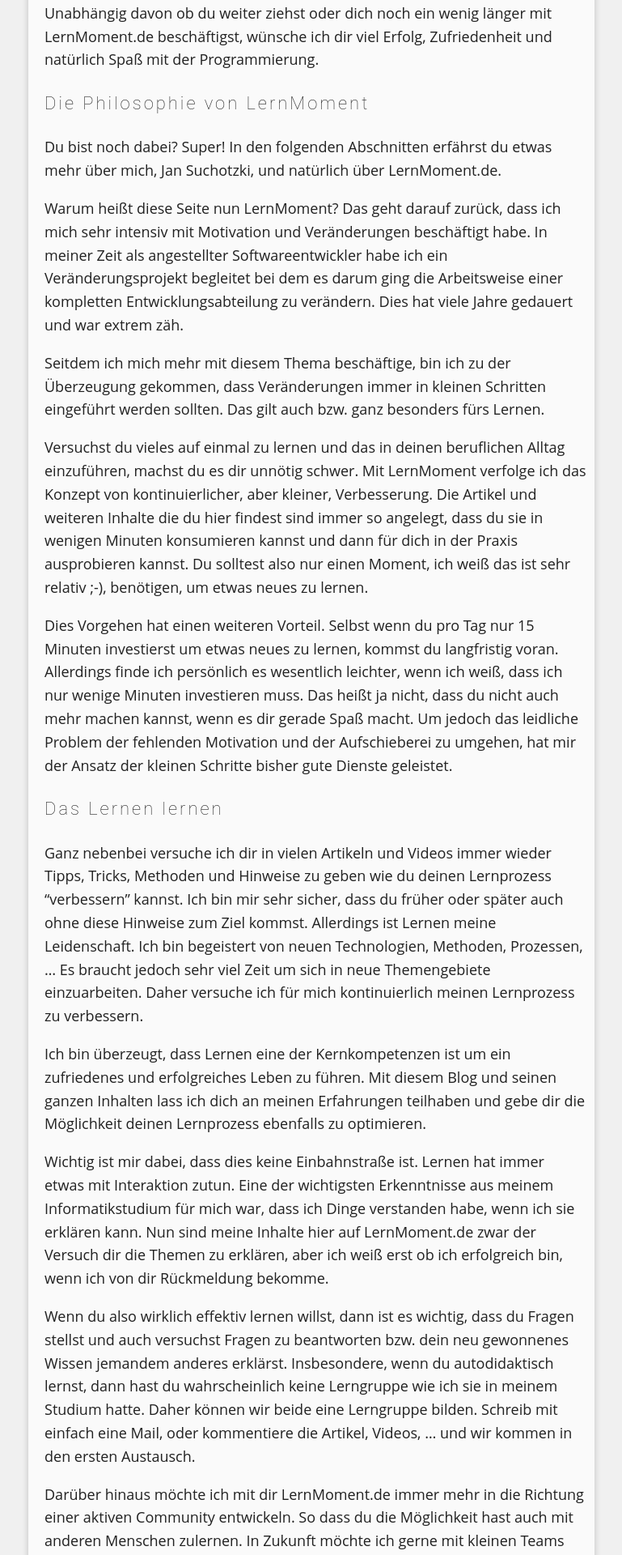
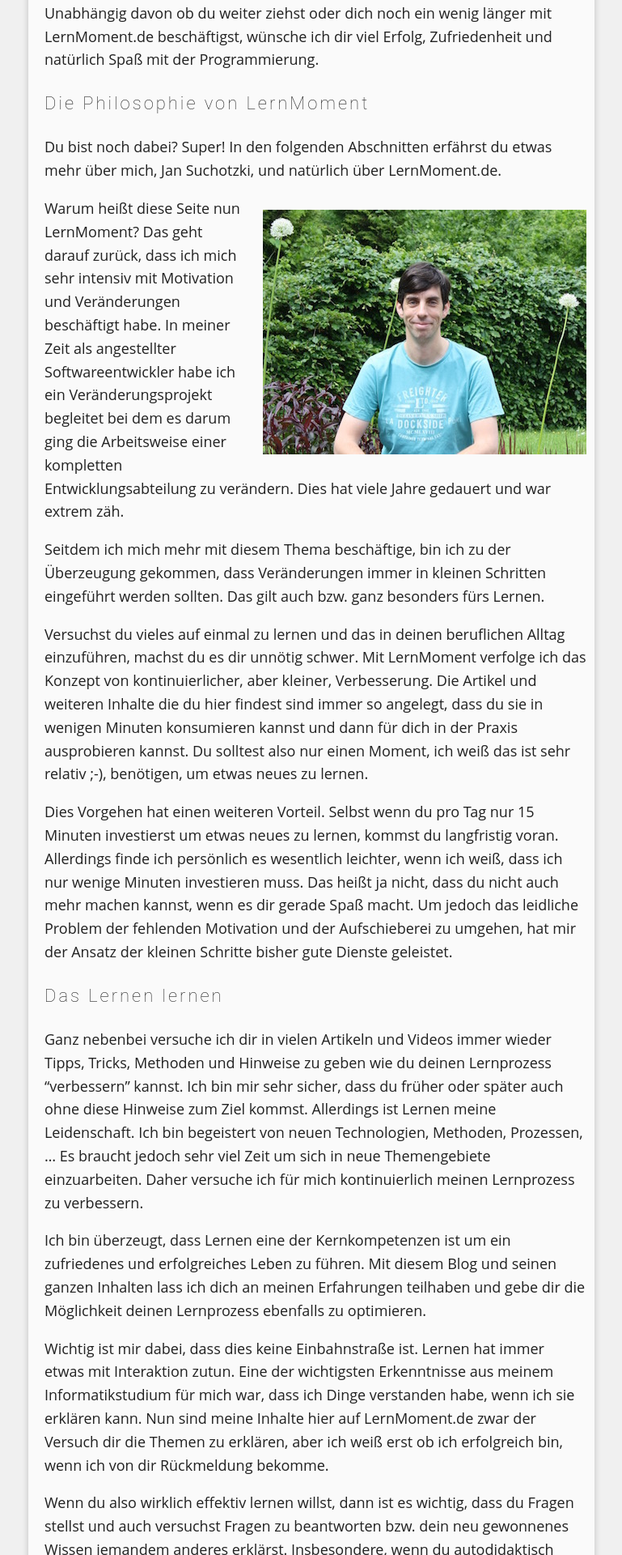
Before and after one commit to LernMoment/LernMoment.de-2.0, a Jekyll site: the page built from about.md, in a window 1280 px wide. Shown: the part 2395-4315 px from the top of the page at 81% size, without its empty margins (255-1024 px from the left). Built offline with Jekyll 4.4.1, drawn with Linux system fonts in a browser that asks for light colours; nearby versions of some CDN libraries; comment, search, counter and statistics services are not loaded.

Commit message:
Moves image to the right

```diff
--- a/about.md
+++ b/about.md
@@ -36,6 +36,12 @@
 ### Die Philosophie von LernMoment
 
 Du bist noch dabei? Super! In den folgenden Abschnitten erfährst du etwas mehr über mich, Jan Suchotzki, und natürlich über LernMoment.de.
+
+</div>
+
+<img class="float-right-img" alt="Jan Suchotzki - Software & Technologie Geek" src="/assets/images/jan-suchotzki-garten.jpg">
+
+<div markdown="1">
 
 Warum heißt diese Seite nun LernMoment? Das geht darauf zurück, dass ich mich sehr intensiv mit Motivation und Veränderungen beschäftigt habe. In meiner Zeit als angestellter Softwareentwickler habe ich ein Veränderungsprojekt begleitet bei dem es darum ging die Arbeitsweise einer kompletten Entwicklungsabteilung zu verändern. Dies hat viele Jahre gedauert und war extrem zäh.
 
--- a/assets/sass/base/_root.scss
+++ b/assets/sass/base/_root.scss
@@ -362,6 +362,11 @@
     padding-right: 15px;
     float: left;
   }
+  .float-right-img {
+    margin-top: 1em;
+    padding-left: 15px;
+    float: right;
+  }
   h2, h3, button {
     max-width: 80%;
   }
```
